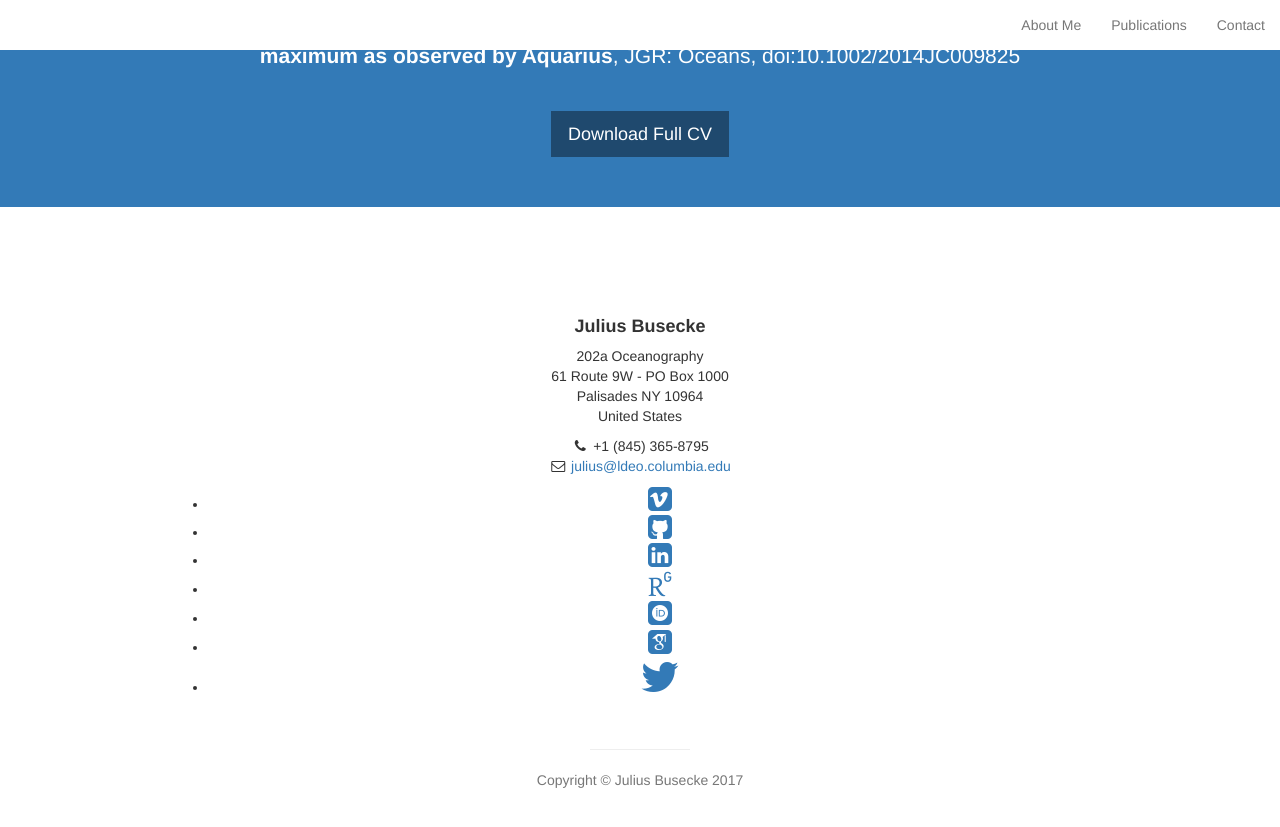
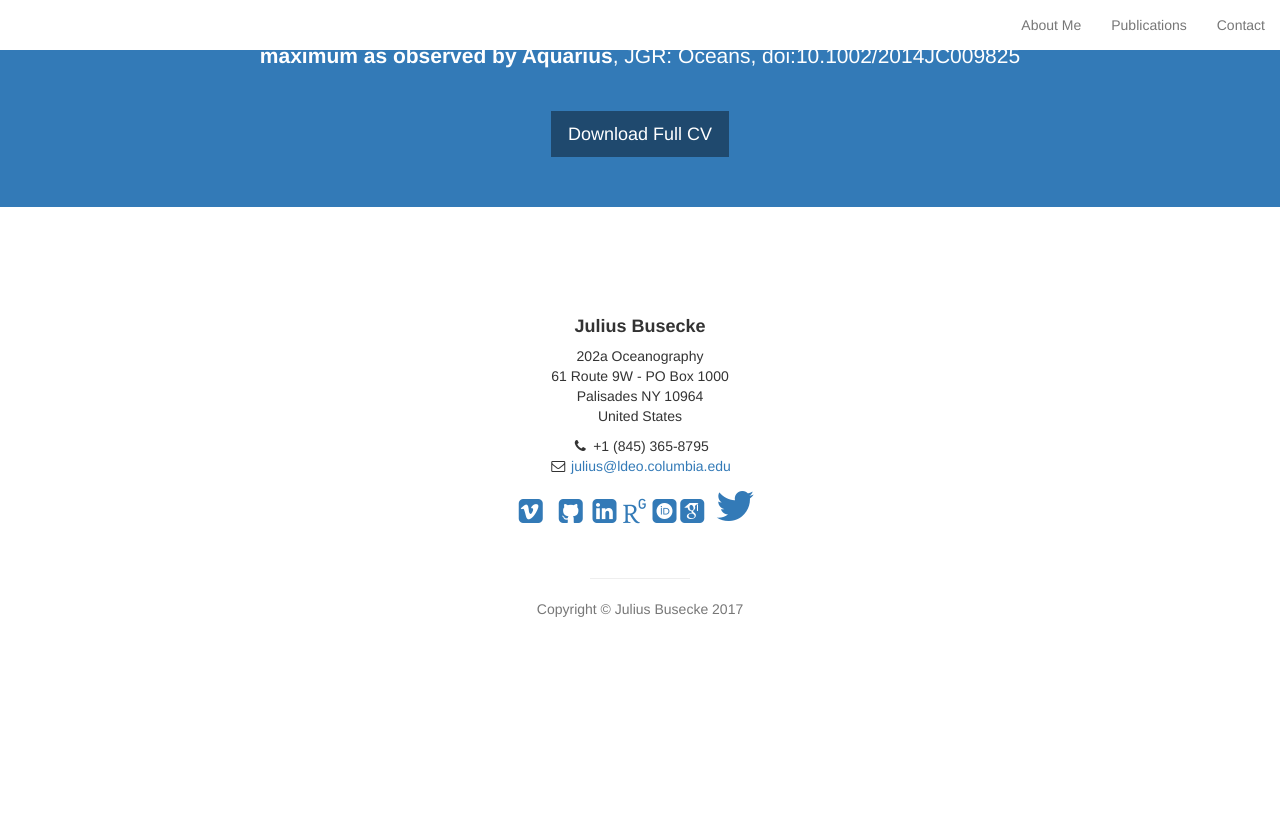
Before and after one commit to jbusecke/jbusecke.github.io, a Jekyll site: the page built from index.html, in a window 1280 px wide and 900 px high, scrolled down 2455 px. Shown: the top 827 px of the window. Built offline with Jekyll 4.4.1, drawn with Linux system fonts in a browser that asks for light colours; some web fonts are replaced; after the commit the page ends 3184 px from its top, so only the background shows below that.

Commit message:
try again

```diff
--- a/index.html
+++ b/index.html
@@ -157,30 +157,30 @@
                       <li>  <a href="https://www.researchgate.net/profile/Julius_Busecke">ResearchGate</a> </li>
                     </ul> -->
 
-                    <!-- <ul class="list-inline"> -->
-                    <ul class="list">
-                        <li>
+                    <ul class="list-inline">
+                    <!-- <ul class="list"> -->
+                        <!-- <li> -->
                             <a href="https://vimeo.com/user52830334"><i class="fa fa-vimeo-square fa-fw fa-2x"></i></a>
-                        </li>
-                        <li>
+                        <!-- </li> -->
+                        <!-- <li> -->
                             <a href="https://github.com/jbusecke"><i class="fa fa-github-square fa-fw fa-2x"></i></a>
-                        </li>
-                        <li>
+                        <!-- </li> -->
+                        <!-- <li> -->
                             <a href="https://www.linkedin.com/in/julius-busecke-a47027117"><i class="fa fa-linkedin-square fa-2x"></i></a>
-                        </li>
-                        <li>
+                        <!-- </li> -->
+                        <!-- <li> -->
                             <a href="https://www.researchgate.net/profile/Julius_Busecke"><i class="ai ai-researchgate ai-2x"></i></a>
-                        </li>
-                        <li>
+                        <!-- </li> -->
+                        <!-- <li> -->
                             <a href="https://www.orcid.org/0000-0001-8571-865X"><i class="ai ai-orcid-square ai-2x"></i></a>
-                        </li>
-                        <li>
+                        <!-- </li> -->
+                        <!-- <li> -->
                             <a href="https://scholar.google.com/citations?user=nXQo4RkAAAAJ&hl=en"><i class="ai ai-google-scholar-square ai-2x"></i></a>
-                        </li>
+                        <!-- </li> -->
 
-                        <li>
+                        <!-- <li> -->
                             <a href="#"><i class="fa fa-twitter fa-fw fa-3x"></i></a>
-                        </li>
+                        <!-- </li> -->
                     </ul>
                     <!-- <p style="color:black;">
                       <a href="https://www.orcid.org/0000-0001-8571-865X"><i class="ai ai-orcid-square ai-2x"></i></a>
```
